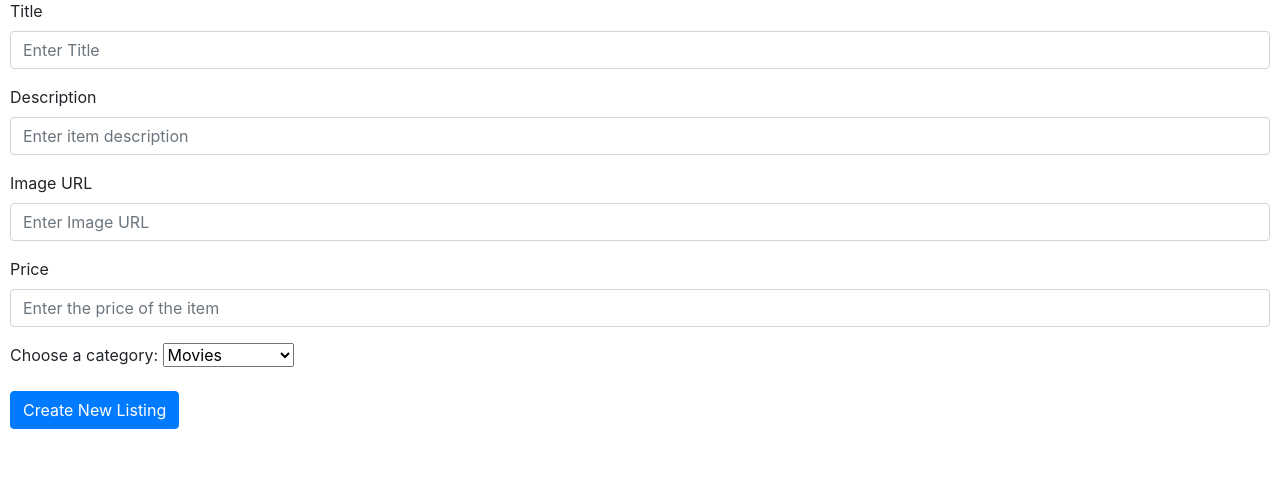
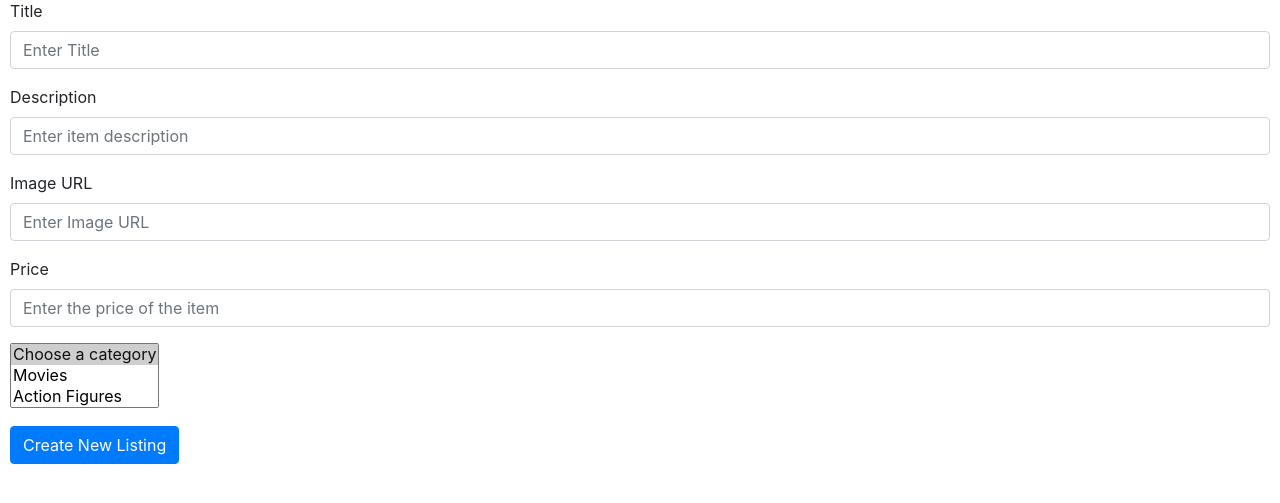
Before and after one commit to Tarcisio2code/ecommerce-ebay-clone, a Django app: page /create in a window 1280 px wide. Shown: the part 210-713 px from the top of the page. Run offline with Django 3.2, Linux system fonts and the light colour scheme; data comes from the database, SQL or seed files in the repository; some libraries are stand-ins or nearby versions.

Commit message:
Switch to Bootstrap Select Tag for Category List

```diff
--- a/auctions/templates/auctions/create.html
+++ b/auctions/templates/auctions/create.html
@@ -22,11 +22,10 @@
             <input type="number" name="price" class="form-control" id="price" placeholder="Enter the price of the item">
         </div>
         <div class="form-group">
-            <label for="category">Choose a category:</label>
-
-            <select name="category" id="category">
+            <select name="category" class="form-select" aria-label="Category List" size="3">
+                <option selected>Choose a category</option>
                 {% for category in categories %}
-                    <option value={{category}}>{{ category }}</option>
+                    <option value="{{ category }}">{{ category }}</option>
                 {% endfor %}
             </select>
         </div>
```
